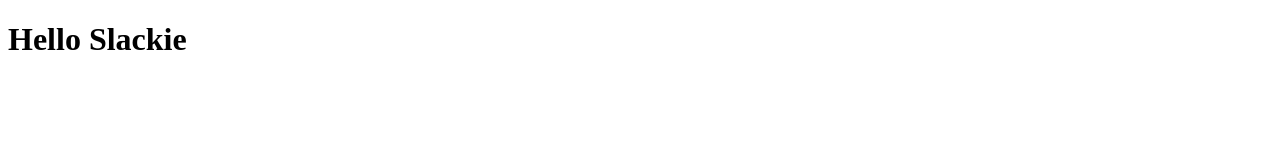
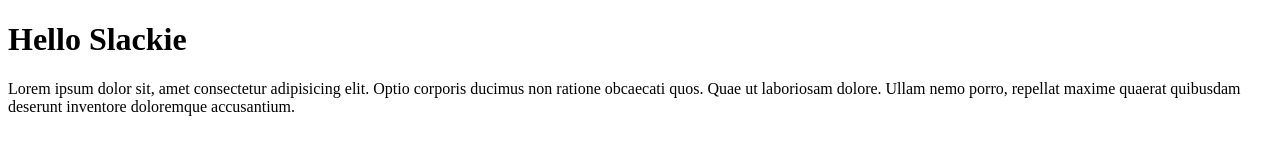
Before and after one commit to slackie9/newtest, a plain HTML site: page index.html in a window 1280 px wide. Drawn offline with Linux system fonts and the light colour scheme.

Commit message:
add lorem

```diff
--- a/index.html
+++ b/index.html
@@ -8,5 +8,8 @@
   </head>
   <body>
     <h1>Hello Slackie</h1>
+    <p>
+      Lorem ipsum dolor sit, amet consectetur adipisicing elit. Optio corporis ducimus non ratione obcaecati quos. Quae ut laboriosam dolore. Ullam nemo porro, repellat maxime quaerat quibusdam deserunt inventore doloremque accusantium.
+    </p>
   </body>
 </html>
```
